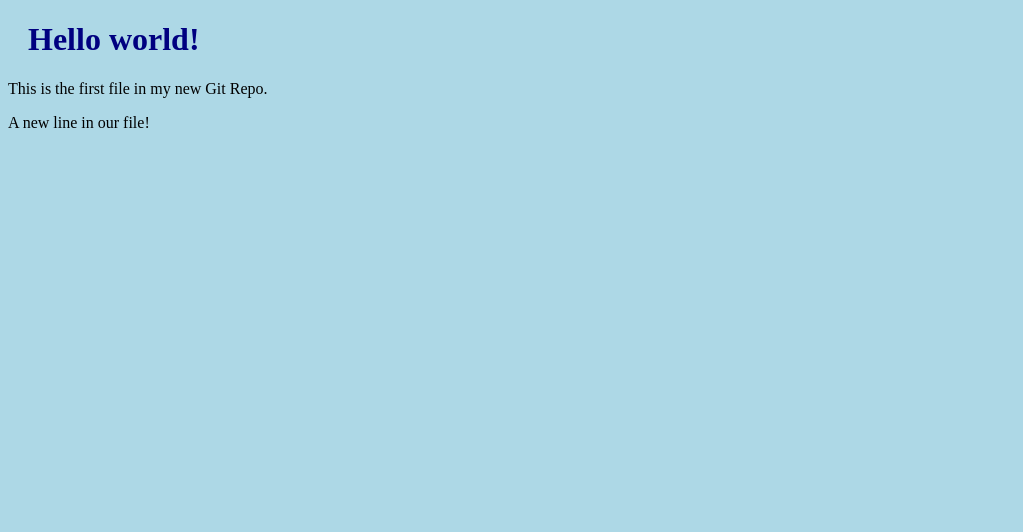
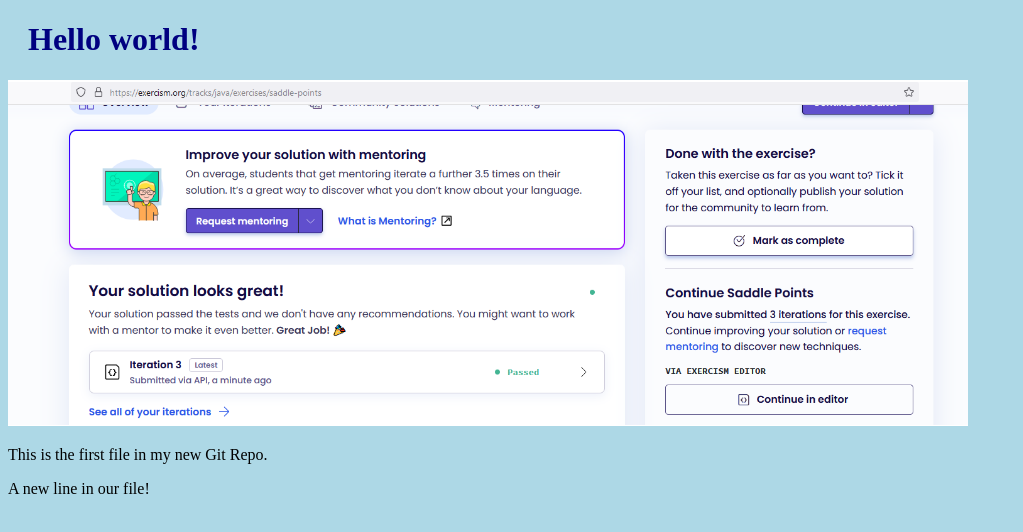
Before and after one commit to masahx/masahx.github.io, a plain HTML site: page index.html in a window 1280 px wide. Shown: the whole page, without its empty margins (0-1023 px from the left). Drawn offline with Linux system fonts and the light colour scheme.

Commit message:
Added image to Hello World

```diff
--- a/index.html
+++ b/index.html
@@ -7,6 +7,8 @@
 <body>
 
 <h1>Hello world!</h1>
+<div><img src="UntitledSP.png" alt="Hello World from Space"
+style="width:100%;max-width:960px"></div>
 <p>This is the first file in my new Git Repo.</p>
 <p>A new line in our file!</p>
 
```
Also changed, not shown: UntitledSP.png (added).
